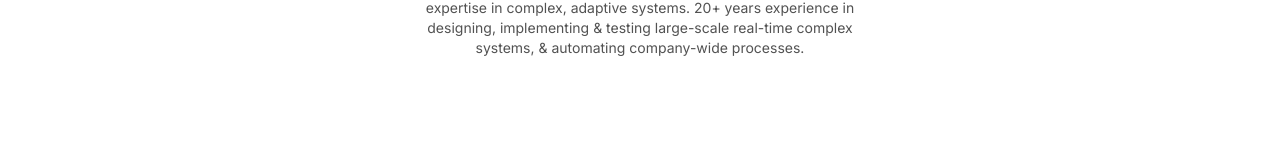
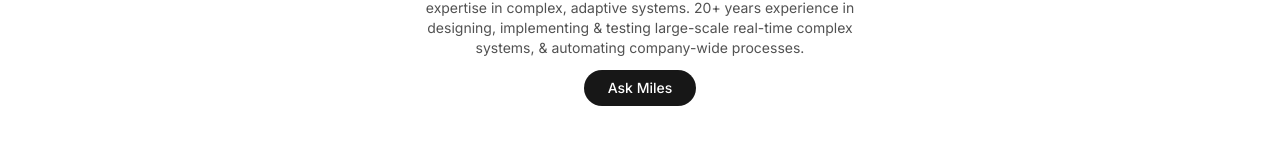
Before and after one commit to Milesy1/mileswaiteR2, a Next.js app: page / in a window 1280 px wide. Shown: the part 782-942 px from the top of the page. Built offline with nearby package versions, Linux system fonts and the light colour scheme; no server answers.

Commit message:
Fix Ask Miles button visibility - now shows on all devices

```diff
--- a/app/page.tsx
+++ b/app/page.tsx
@@ -100,12 +100,12 @@ export default function HomePage() {
               systems, & automating company-wide processes.
             </motion.p>
 
-            {/* Mobile-only "Ask Miles" button */}
+            {/* "Ask Miles" button */}
             <motion.div
               initial={{ opacity: 0, y: 20 }}
               animate={{ opacity: 1, y: 0 }}
               transition={{ duration: 0.6, delay: 4.0, ease: "easeOut" }}
-              className="sm:hidden mt-4"
+              className="mt-4"
             >
               <Link
                 href="#chat"
```
